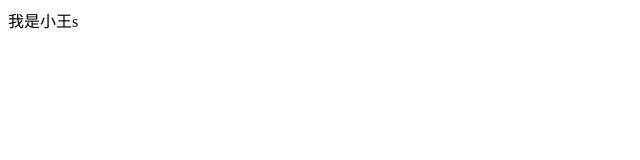
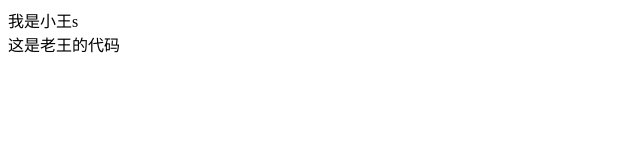
Before and after one commit to superfangqian/firstOne, a plain HTML site: page index.html in a window 1280 px wide. Shown: the whole page, without its empty margins (0-640 px from the left). Drawn offline with Linux system fonts and the light colour scheme.

Commit message:
老王的代码

```diff
--- a/index.html
+++ b/index.html
@@ -8,5 +8,6 @@
 </head>
 <body>
   <div>我是小王s</div>
+  <div>这是老王的代码</div>
 </body>
 </html>
```
